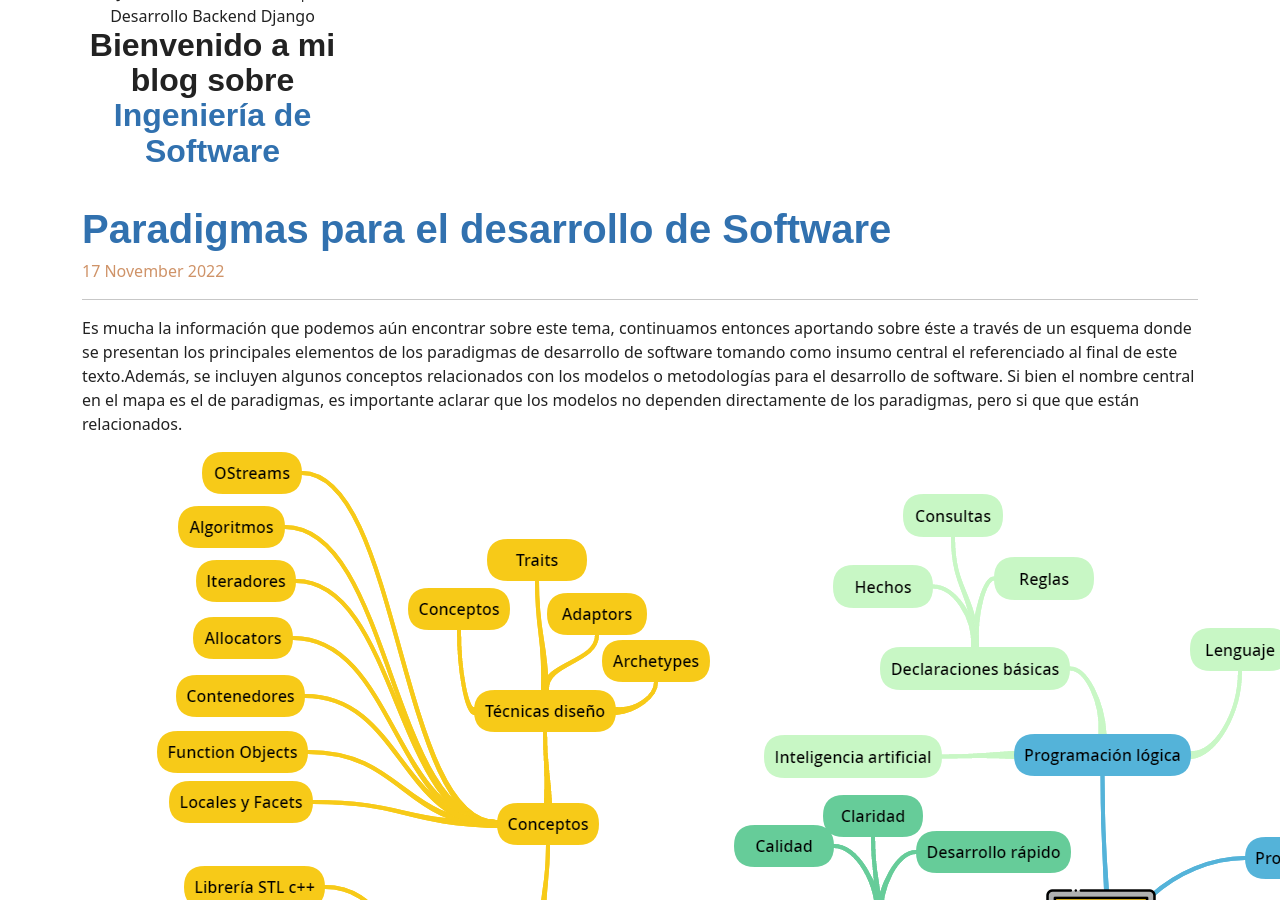
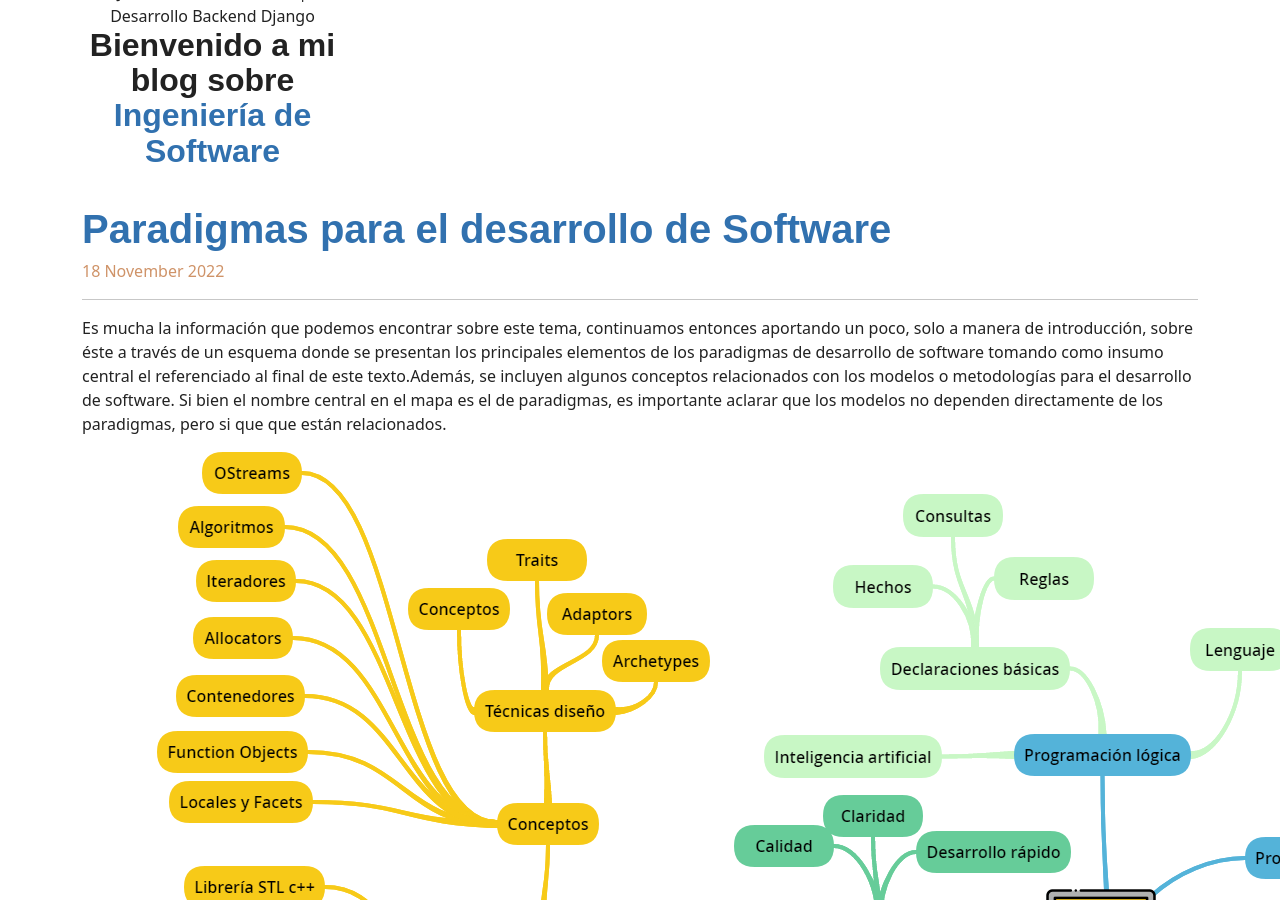
Before and after one commit to jcmonsalveg/jcmonsalveg.github.io, a Jekyll site: the page built from _posts/2022-11-18-paradigmas-para-el-desarrollo-de-software.md, in a window 1280 px wide and 900 px high, scrolled down 389 px. Built offline with Jekyll 4.4.1, drawn with Linux system fonts in a browser that asks for light colours; some web fonts are replaced.

Commit message:
Entrada sobre paradigmas

```diff
--- a/_posts/2022-11-17-paradigmas-para-el-desarrollo-de-software.md
+++ b/_posts/2022-11-18-paradigmas-para-el-desarrollo-de-software.md
@@ -4,7 +4,7 @@ title: Paradigmas para el desarrollo de Software
 tags: ["Paradigmas para el desarrollo de software"]
 ---
 
-Es mucha la información que podemos aún encontrar sobre este tema, continuamos entonces aportando sobre éste a través de un esquema donde se presentan los principales elementos de los paradigmas de desarrollo de software tomando como insumo central el referenciado al final de este texto.Además, se incluyen algunos conceptos relacionados con los modelos o metodologías para el desarrollo de software. Si bien el nombre central en el mapa es el de paradigmas, es importante aclarar que los modelos no dependen directamente de los paradigmas, pero si que que están relacionados.
+Es mucha la información que podemos encontrar sobre este tema, continuamos entonces aportando un poco, solo a manera de introducción, sobre éste a través de un esquema donde se presentan los principales elementos de los paradigmas de desarrollo de software tomando como insumo central el referenciado al final de este texto.Además, se incluyen algunos conceptos relacionados con los modelos o metodologías para el desarrollo de software. Si bien el nombre central en el mapa es el de paradigmas, es importante aclarar que los modelos no dependen directamente de los paradigmas, pero si que que están relacionados.
 
 
 ![Mapa conceptual sobre paradigmas](/images/v2Paradigmas-para-el-Desarrollo-de-Software.png)
```
